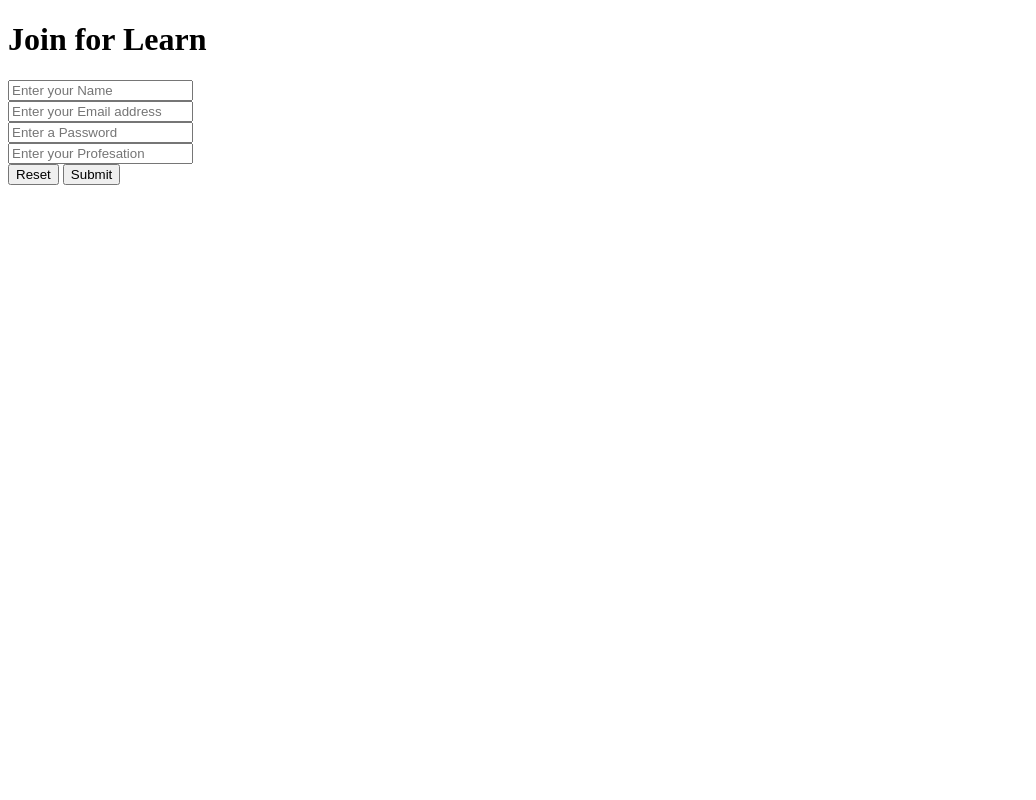
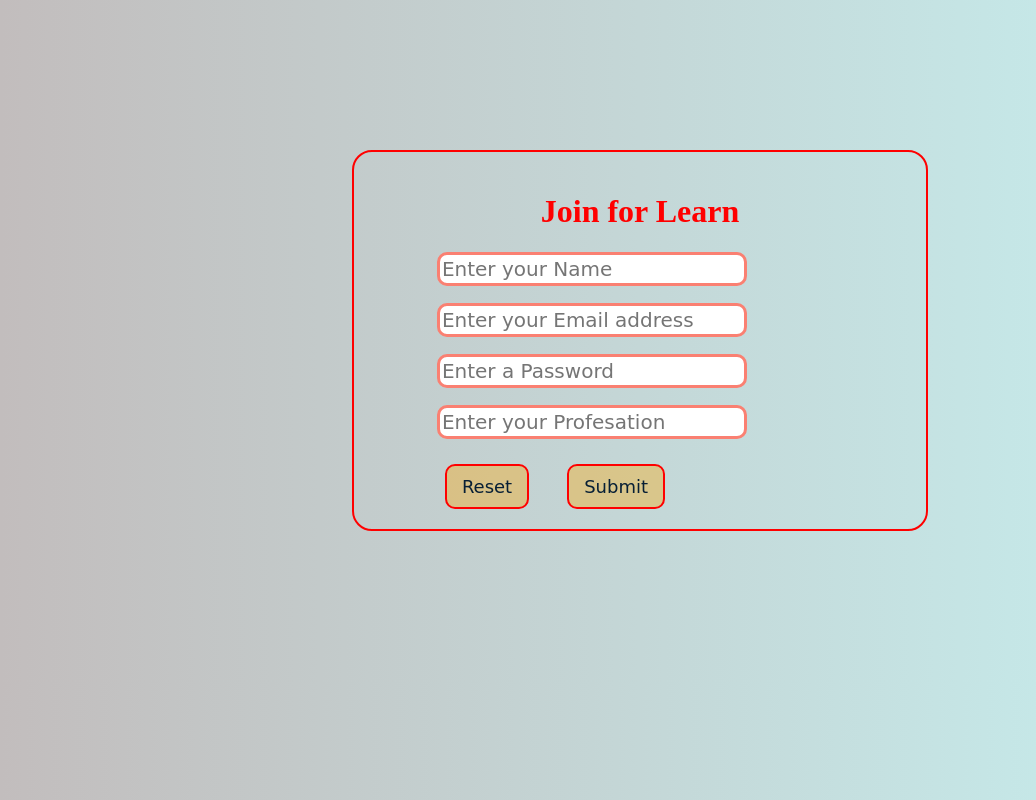
Before and after one commit to IamGSubham/codehub, a plain HTML site: page signup.html in a window 1280 px wide. Shown: the whole page, without its empty margins (0-1036 px from the left). Drawn offline with Linux system fonts and the light colour scheme; files that its build step writes are made by us from their sources; the site is published under a folder, as on GitHub Pages, so addresses that start at the root find nothing.

Commit message:
Update signup.html

```diff
--- a/signup.html
+++ b/signup.html
@@ -5,7 +5,7 @@
     <meta http-equiv="X-UA-Compatible" content="IE=edge">
     <meta name="viewport" content="width=device-width, initial-scale=1.0">
     <link rel="stylesheet" href="index.html">
-    <link rel="stylesheet" href="/project1/css/signup.css">
+    <link rel="stylesheet" href="signup.css">
 
     <title>Signup Page</title>
 <style>
```
